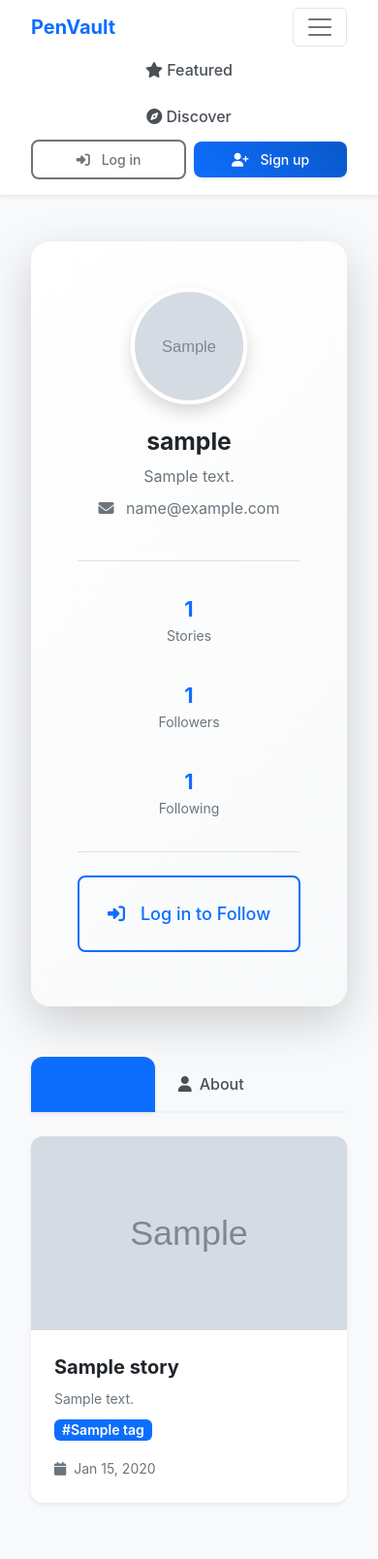
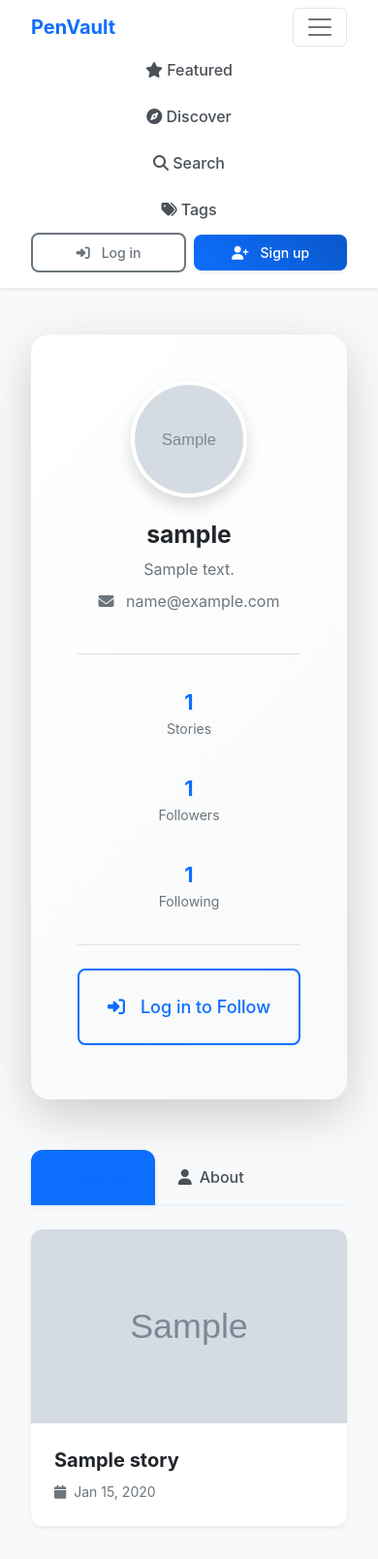
Before and after one commit to sahilshaikhh202/PenVault, a Flask app: a page that uses app/templates/base.html in a window 390 px wide, after a click that opens the changed part. Shown: the top 1608 px of the page at 97% size. Run offline with Flask 3, Linux system fonts and the light colour scheme; tables that the repository leaves empty hold one stand-in row (values such as "Sample post"); grey boxes marked "Sample" are stand-in pictures; some libraries are stand-ins or nearby versions.

Commit message:
Version 1(Point System 3.3)

```diff
--- a/app/routes.py
+++ b/app/routes.py
@@ -346,6 +346,10 @@ def unfollow(username):
     db.session.commit()
     flash(f'You are no longer following {username}.', 'info')
     return redirect(url_for('main.profile', username=username))
+
+@main.route('/tags')
+def tags():
+    return render_template('tag.html')
 
 @main.route('/tag', methods=['GET'])
 def tag_search():
--- a/app/templates/base.html
+++ b/app/templates/base.html
@@ -489,9 +489,21 @@
                         </a>
                     </li>
                     {% endif %}
+                    <li class="nav-item" role="none">
+                        <a class="nav-link" href="{{ url_for('main.search') }}" role="menuitem">
+                            <i class="fas fa-search" aria-hidden="true"></i>
+                            <span>Search</span>
+                        </a>
+                    </li>
+                    <li class="nav-item" role="none">
+                        <a class="nav-link" href="{{ url_for('main.tags') }}" role="menuitem">
+                            <i class="fas fa-tags" aria-hidden="true"></i>
+                            <span>Tags</span>
+                        </a>
+                    </li>
                 </ul>
 
-                <!-- Enhanced search form with better accessibility -->
+                <!-- Enhanced search form with better accessibility
                 <form class="search-form d-none d-md-flex me-3" action="{{ url_for('main.search') }}" method="GET" role="search">
                     <div class="input-group">
                         <input type="text" class="form-control" name="query" placeholder="Search users..."
@@ -500,7 +512,7 @@
                             <i class="fas fa-search" aria-hidden="true"></i>
                         </button>
                     </div>
-                </form>
+                </form>-->
 
                 <div class="d-flex align-items-center">
                     {% if current_user.is_authenticated %}
--- a/app/templates/discover.html
+++ b/app/templates/discover.html
@@ -19,7 +19,7 @@
                     <div class="col-md-4 col-lg-3">
                         <label for="type-filter" class="form-label visually-hidden">Filter by writing type</label>
                         <select name="type" id="type-filter" class="form-select form-select-lg" onchange="this.form.submit()" aria-label="Select writing type to filter">
-                            <option value="">All Writing Types</option>
+                            <option value="">All</option>
                             <option value="story" {% if request.args.get('type') == 'story' %}selected{% endif %}>📖 Stories</option>
                             <option value="poetry" {% if request.args.get('type') == 'poetry' %}selected{% endif %}>📝 Poetry</option>
                             <option value="quote" {% if request.args.get('type') == 'quote' %}selected{% endif %}>💭 Quotes</option>
@@ -84,7 +84,7 @@
                                     {% if story.is_premium and current_user != story.author %}
                                     <div class="premium-content-lock">
                                         <i class="fas fa-lock" aria-hidden="true"></i>
-                                        <p class="mb-0">Premium content - Only available to the author</p>
+                                        <p class="mb-0">Premium content</p>
                                     </div>
                                     {% else %}
                                     <blockquote class="quote-preview">
--- a/app/templates/profile.html
+++ b/app/templates/profile.html
@@ -26,6 +26,11 @@
                                         <i class="fas fa-envelope me-2" aria-hidden="true"></i>
                                         <span>{{ user.email }}</span>
                                     </div>
+                                    {% if current_user.is_authenticated and current_user == user %}
+                                    <div class="profile-points text-muted">
+                                        Your Points <span>{{ user.points }}</span>
+                                    </div>
+                                    {% endif %}
                                 </div>
                             </div>
                         </div>
@@ -66,12 +71,6 @@
                                     </a>
                                     {% endif %}
                                 {% else %}
-                                    <a href="{{ url_for('main.edit_profile') }}"
-                                       class="btn btn-outline-primary btn-lg"
-                                       role="button"
-                                       aria-label="Edit your profile">
-                                        <i class="fas fa-edit me-2" aria-hidden="true"></i>Edit Profile
-                                    </a>
                                     <div class="dropdown">
                                         <a class="btn btn-primary btn-lg dropdown-toggle"
                                            href="#"
@@ -95,6 +94,17 @@
                                                 <i class="fas fa-magic me-2" aria-hidden="true"></i>Other</a></li>
                                         </ul>
                                     </div>
+                                    <a href="{{ url_for('main.edit_profile') }}"
+                                       class="btn btn-outline-primary btn-lg"
+                                       role="button"
+                                       aria-label="Edit your profile">
+                                        <i class="fas fa-edit me-2" aria-hidden="true"></i>Edit Profile
+                                    </a>
+                                    <a href="{{ url_for('main.redeem_points') }}"
+                                        class="btn btn-primary"
+                                        role="button">
+                                        <i class="fas fa-gift me-2" aria-hidden="true"></i>Redeem Points
+                                    </a>
                                 {% endif %}
                             {% else %}
                                 {% if current_user != user %}
@@ -210,7 +220,7 @@
                                                         {{ story.title }}
                                                     </a>
                                                 </h3>
-                                                {% if story.summary %}
+                                            <!--{% if story.summary %}
                                                 <p class="story-summary text-muted small mb-2">{{ story.summary[:100] }}{% if story.summary|length > 100 %}...{% endif %}</p>
                                                 {% elif story.writing_type == 'quote' %}
                                                 <p class="story-summary text-muted small mb-2">{{ story.content[:100] }}{% if story.content and story.content|length > 100 %}...{% endif %}</p>
@@ -226,7 +236,7 @@
                                                         #{{ tag.name }}
                                                     </a>
                                                     {% endfor %}
-                                                </div>
+                                                </div>-->
                                                 <div class="story-meta d-flex justify-content-between align-items-center">
                                                     <small class="text-muted">
                                                         <i class="fas fa-calendar me-1" aria-hidden="true"></i>
@@ -375,7 +385,6 @@
                                     <i class="fas fa-bookmark fa-4x text-muted" aria-hidden="true"></i>
                                 </div>
                                 <h2 class="h4 fw-bold mb-3">No saved stories to show</h2>
-                                <p class="text-muted">This user has chosen to keep their saved list private.</p>
                             </div>
                         {% else %}
                             <div class="empty-saved-state text-center py-5" role="status" aria-live="polite">
@@ -471,22 +480,6 @@
                                                     {{ user.created_at.strftime('%B %d, %Y') }}
                                                 </p>
                                             </div>
-                                        </div>
-                                    </div>
-                                </div>
-                                <div class="col-md-4">
-                                    <div class="points-card card border-0 shadow-sm">
-                                        <div class="card-body p-4 text-center">
-                                            <h4 class="card-title h5 fw-bold mb-3">Points</h4>
-                                            <div class="points-display d-flex align-items-center justify-content-center mb-3">
-                                                <i class="fas fa-star text-warning me-2 fs-4" aria-hidden="true"></i>
-                                                <h3 class="mb-0 fw-bold">{{ user.points }}</h3>
-                                            </div>
-                                            <a href="{{ url_for('main.redeem_points') }}"
-                                               class="btn btn-primary"
-                                               role="button">
-                                                <i class="fas fa-gift me-2" aria-hidden="true"></i>Redeem Points
-                                            </a>
                                         </div>
                                     </div>
                                 </div>
--- a/app/templates/story/view.html
+++ b/app/templates/story/view.html
@@ -238,7 +238,7 @@
             <div class="premium-content-lock">
                 <i class="fas fa-lock"></i>
                 <h3>Premium Content</h3>
-                <p>This content is locked. Please log in to unlock or create your own premium content.</p>
+                <p>This content is locked. Please log in to unlock using points.</p>
                 <a href="{{ url_for('auth.login') }}" class="btn btn-primary btn-lg">Log In</a>
                 </div>
                 {% else %}
@@ -315,7 +315,7 @@
                 {% if story.tags %}
                 <div class="mb-4">
                     {% for tag in story.tags %}
-                    <a href="{{ url_for('main.discover', tag=tag.name) }}" class="badge bg-light text-dark text-decoration-none me-1">
+                    <a href="{{ url_for('main.tag', tag_name=tag.name) }}" class="badge bg-light text-dark text-decoration-none me-1">
                         #{{ tag.name }}
                     </a>
                     {% endfor %}
--- a/app/templates/tag.html
+++ b/app/templates/tag.html
@@ -19,7 +19,7 @@
     </form>
 
     {% if tag %}
-        <h1 class="mb-4">Stories tagged with "#{{ tag.name }}"</h1>
+        <h1 class="mb-4">Content tagged with "#{{ tag.name }}"</h1>
         {% if stories and stories.items|length > 0 %}
         <div class="row row-cols-1 row-cols-md-3 g-4">
             {% for story in stories.items %}
@@ -30,7 +30,6 @@
                     {% endif %}
                     <div class="card-body">
                         <h5 class="card-title">{{ story.title }}</h5>
-                        <p class="card-text">{{ story.summary }}</p>
                     </div>
                     <div class="card-footer">
                         <div class="d-flex justify-content-between align-items-center">
--- a/run.py
+++ b/run.py
@@ -5,3 +5,4 @@ app = create_app()
 if __name__ == '__main__':
     with app.app_context():
         db.create_all()
+    app.run(debug=True)
```
